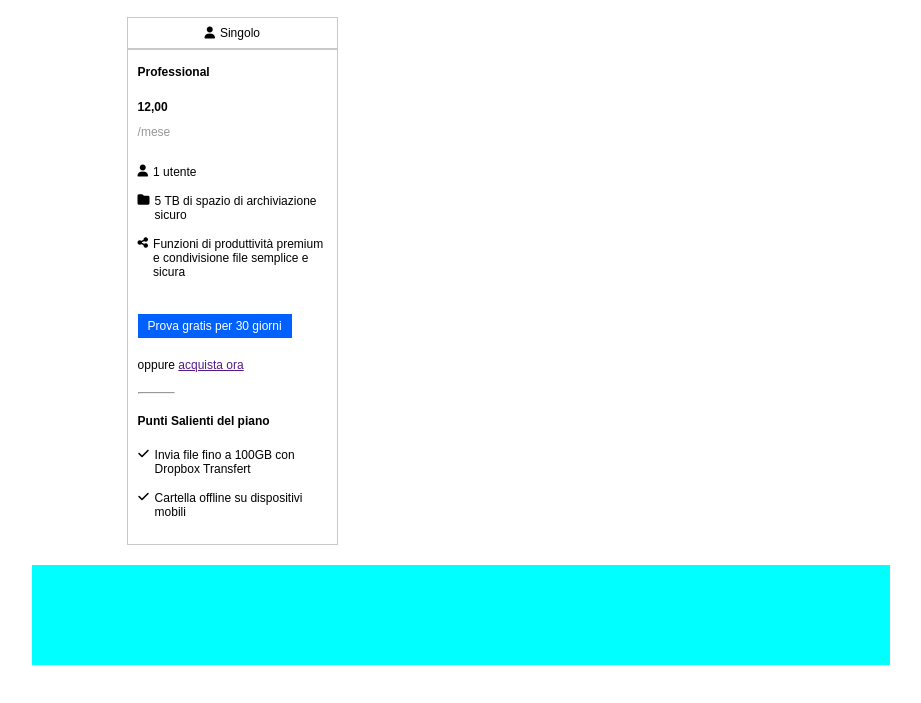
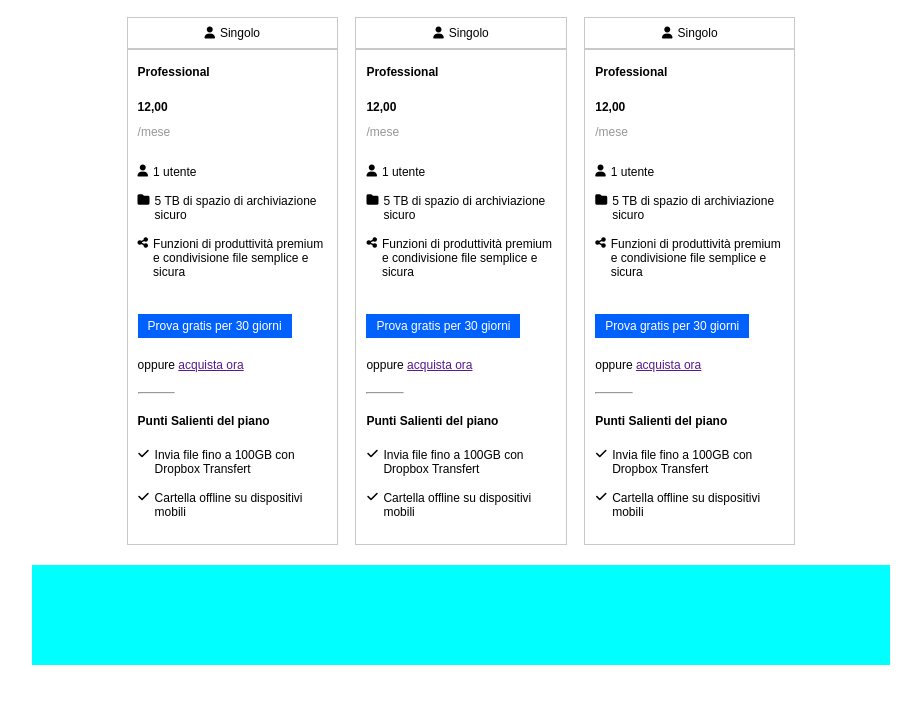
Before and after one commit to sophiamziou/htmlcss-dropbox, a plain HTML site: page index.html in a window 1280 px wide. Shown: the part 763-1466 px from the top of the page, without its empty margins (179-1100 px from the left). Drawn offline with Linux system fonts and the light colour scheme.

Commit message:
added plan 2 and 3

```diff
--- a/index.html
+++ b/index.html
@@ -119,9 +119,85 @@
                         </ul>
                     </div>
                 </div>
-                <div class="col-30 plan2">
+                <div class="col-30 plan1">
+                    <div class="plan-type">
+                        <i id="icon" class="fa fa-user" aria-hidden="true"></i>Singolo
+                    </div>
+                    <div class="content-plan">
+                        <div class="intro margin20px">
+                            <h3>Professional</h3>
+                            <p class="price">12,00</p>
+                            <p class="grey">/mese</p>
+                        </div>
+                        <ul>
+                            <li id="user">
+                                <i id="icon" class="fa fa-user" aria-hidden="true"></i>
+                                <span>1 utente</span>
+                            </li>
+                            <li>
+                                <i id="icon" class="fa fa-folder" aria-hidden="true"></i>
+                                <span>5 TB di spazio di archiviazione sicuro</span>
+                            </li>
+                            <li>
+                                <i id="icon" class="fa fa-share-alt" aria-hidden="true"></i>
+                                <span>Funzioni di produttività premium e condivisione file semplice e sicura</span>
+                            </li>
+                        </ul>
+                        <button id="prova">Prova gratis per 30 giorni</button>
+                        <p>oppure <a href="">acquista ora</a></p>
+                        <hr>
+                        <h4>Punti Salienti del piano</h4>
+                        <ul>
+                            <li>
+                                <i id="icon" class="fa fa-check" aria-hidden="true"></i>
+                                Invia file fino a 100GB con Dropbox Transfert
+                            </li>
+                            <li>
+                                <i id="icon" class="fa fa-check" aria-hidden="true"></i>
+                                Cartella offline su dispositivi mobili
+                            </li>
+                        </ul>
+                    </div>
                 </div>
-                <div class="col-30 plan3">
+                <div class="col-30 plan1">
+                    <div class="plan-type">
+                        <i id="icon" class="fa fa-user" aria-hidden="true"></i>Singolo
+                    </div>
+                    <div class="content-plan">
+                        <div class="intro margin20px">
+                            <h3>Professional</h3>
+                            <p class="price">12,00</p>
+                            <p class="grey">/mese</p>
+                        </div>
+                        <ul>
+                            <li id="user">
+                                <i id="icon" class="fa fa-user" aria-hidden="true"></i>
+                                <span>1 utente</span>
+                            </li>
+                            <li>
+                                <i id="icon" class="fa fa-folder" aria-hidden="true"></i>
+                                <span>5 TB di spazio di archiviazione sicuro</span>
+                            </li>
+                            <li>
+                                <i id="icon" class="fa fa-share-alt" aria-hidden="true"></i>
+                                <span>Funzioni di produttività premium e condivisione file semplice e sicura</span>
+                            </li>
+                        </ul>
+                        <button id="prova">Prova gratis per 30 giorni</button>
+                        <p>oppure <a href="">acquista ora</a></p>
+                        <hr>
+                        <h4>Punti Salienti del piano</h4>
+                        <ul>
+                            <li>
+                                <i id="icon" class="fa fa-check" aria-hidden="true"></i>
+                                Invia file fino a 100GB con Dropbox Transfert
+                            </li>
+                            <li>
+                                <i id="icon" class="fa fa-check" aria-hidden="true"></i>
+                                Cartella offline su dispositivi mobili
+                            </li>
+                        </ul>
+                    </div>
                 </div>
             </div>
             <div class="plan4">
```
